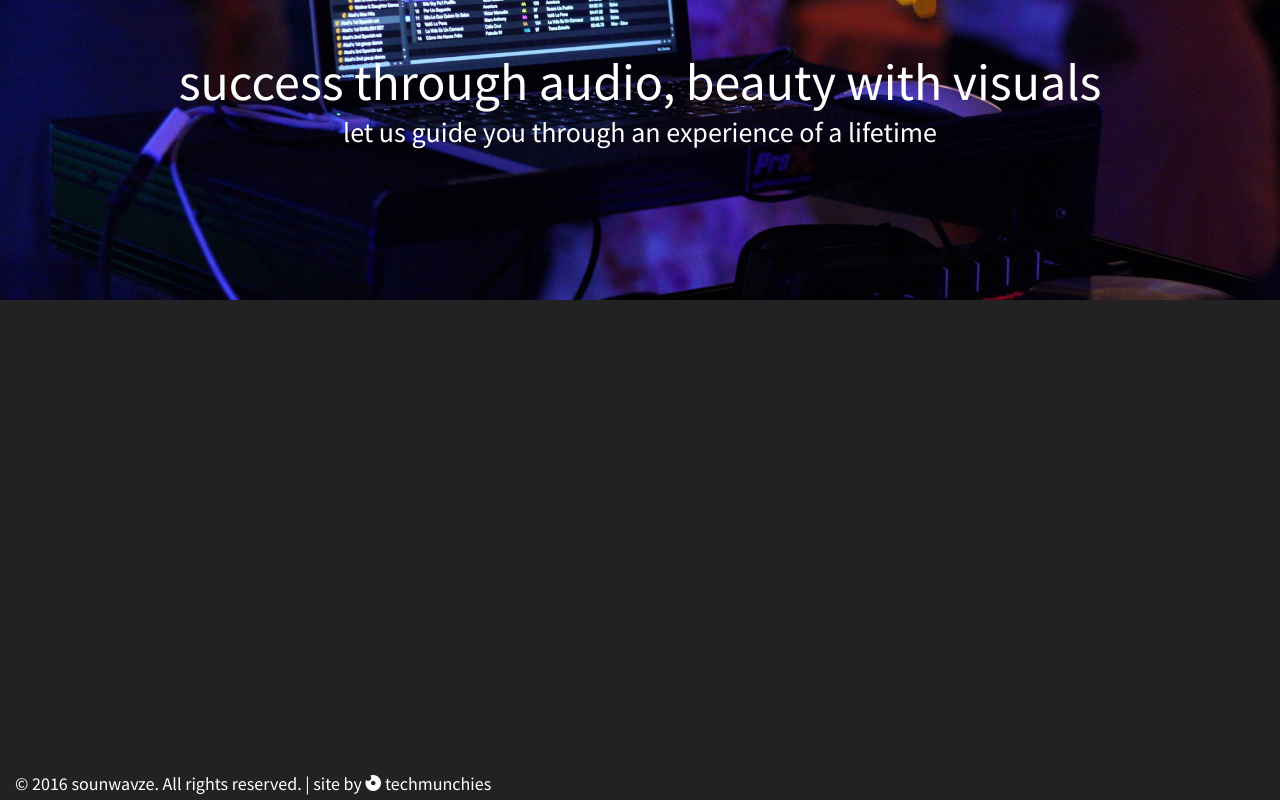
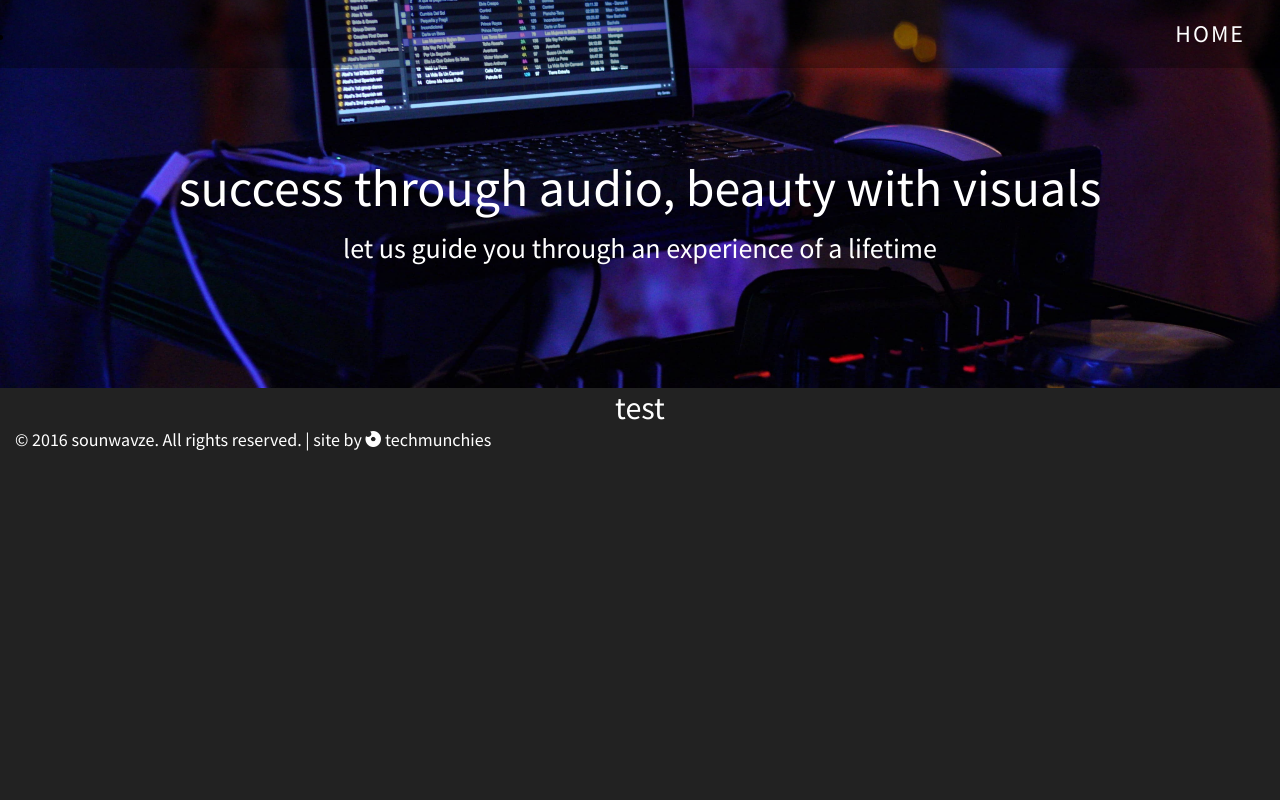
Before and after one commit to mariolopjr/soundwavze, a plain HTML site: page index.html in a window 1280 px wide. Drawn offline with nearby package versions, Linux system fonts and the light colour scheme.

Commit message:
Adding nav menu and styling, still need to do scroll effect

```diff
--- a/index.html
+++ b/index.html
@@ -16,13 +16,26 @@
   <link rel="stylesheet" href="main.css">
 </head>
 <body>
-  <div class="header"></div>
+  <div class="nav">
+    <div class="nav-menu">
+      <ul>
+        <li>
+          <a href="#" title="blah">Home</a>
+        </li>
+      </ul>
+    </div>
+  </div>
 
-  <img class="cs-background" src="images/background.jpg">
-  <h1 class="title">success through audio, beauty with visuals</h1>
-  <h1 class="intro">
-    let us guide you through an experience of a lifetime
-  </h1>
+  <div class="jumbo">
+    <h1 class="title">success through audio, beauty with visuals</h1>
+    <h1 class="intro">
+      let us guide you through an experience of a lifetime
+    </h1>
+  </div>
+
+  <div class="about">
+    test
+  </div>
 
   <div class="footer">
     <span>© 2016 sounwavze. All rights reserved.</span>
--- a/main.css
+++ b/main.css
@@ -1,23 +1,65 @@
 html, body{
   -webkit-font-smoothing: antialiased;
   background: #222;
+  font-family: "Source Sans Pro", Helvetica, sans-serif;
   margin: 0;
 }
-.cs-background {
-  height: 300px;
-  object-fit: cover;
-  object-position: center;
+.nav {
+  background-color: rgba(0,0,0,0.3);
+  border: 0;
+  margin: 0;
+  padding: 5px 0;
+  -webkit-transition: padding 0.4s, background-color 0.2s;
+  -o-transition: padding 0.4s, background-color 0.2s;
+  transition: padding 0.4s, background-color 0.2s;
+  position: fixed;
   width: 100vw;
-  position: fixed;
+  z-index: 99;
+  display: block;
+}
+.nav > .nav-menu {
+  text-align: right;
+}
+.nav > .nav-menu > ul {
+  margin: 0 15px;
+  padding: 0;
+}
+.nav > .nav-menu > ul > li a {
+  color: #fff;
+  display: inline-block;
+  text-transform: uppercase;
+  letter-spacing: 2px;
+  line-height: 24px;
+  font-size: 24px;
+  font-weight: 400;
+  padding: 2px 0;
+  margin: 15px 20px;
+  position: relative;
+  text-decoration: none;
+}
+.nav > .nav-menu > ul > li a:active,
+.nav > .nav-menu > ul > li a:focus,
+.nav > .nav-menu > ul > li a:hover {
+  color: #fff;
+  border-bottom: 2px solid #fff;
+  margin-bottom: 13px;
+}
+.jumbo {
+  padding: 110px 0 103px;
+  background-image: url("images/background.jpg");
+  position: relative;
+  background-repeat: no-repeat;
+  background-origin: padding-box;
+  background-size: cover;
+  background-position: center;
+  width: 100vw;
 }
 .title {
   display: inline-block;
-  position: fixed;
   text-align: center;
-  top: 75px;
-  margin-top: -0.5em;
+  margin-top: 45px;
+  margin-bottom: 10px;
   width: 100vw;
-  font-family: "Source Sans Pro", Helvetica, sans-serif;
   font-size: 52px;
   font-weight: lighter;
   color: #fff;
@@ -25,21 +67,17 @@ html, body{
 }
 .intro {
   display: inline-block;
-  position: fixed;
   text-align: center;
-  top: 95px;
+  margin-top: 0;
   width: 100vw;
-  font-family: "Source Sans Pro", Helvetica, sans-serif;
   font-size: 28px;
   font-weight: 400;
   color: #fff;
 }
 .about {
-  display: inline-block;
-  position: relative;
+  display: block;
   text-align: center;
   width: 100vw;
-  font-family: "Source Sans Pro", Helvetica, sans-serif;
   font-size: 32px;
   font-weight: 500;
   color: #fff;
@@ -55,12 +93,10 @@ html, body{
 }
 .footer {
   display: inline-block;
-  position: fixed;
   margin-left: 15px;
   margin-right: -15px;
   top: 96.5vh;
   width: 100vw;
-  font-family: "Source Sans Pro", Helvetica, sans-serif;
   font-size: 18px;
   font-weight: lighter;
   color: #fff;
```
